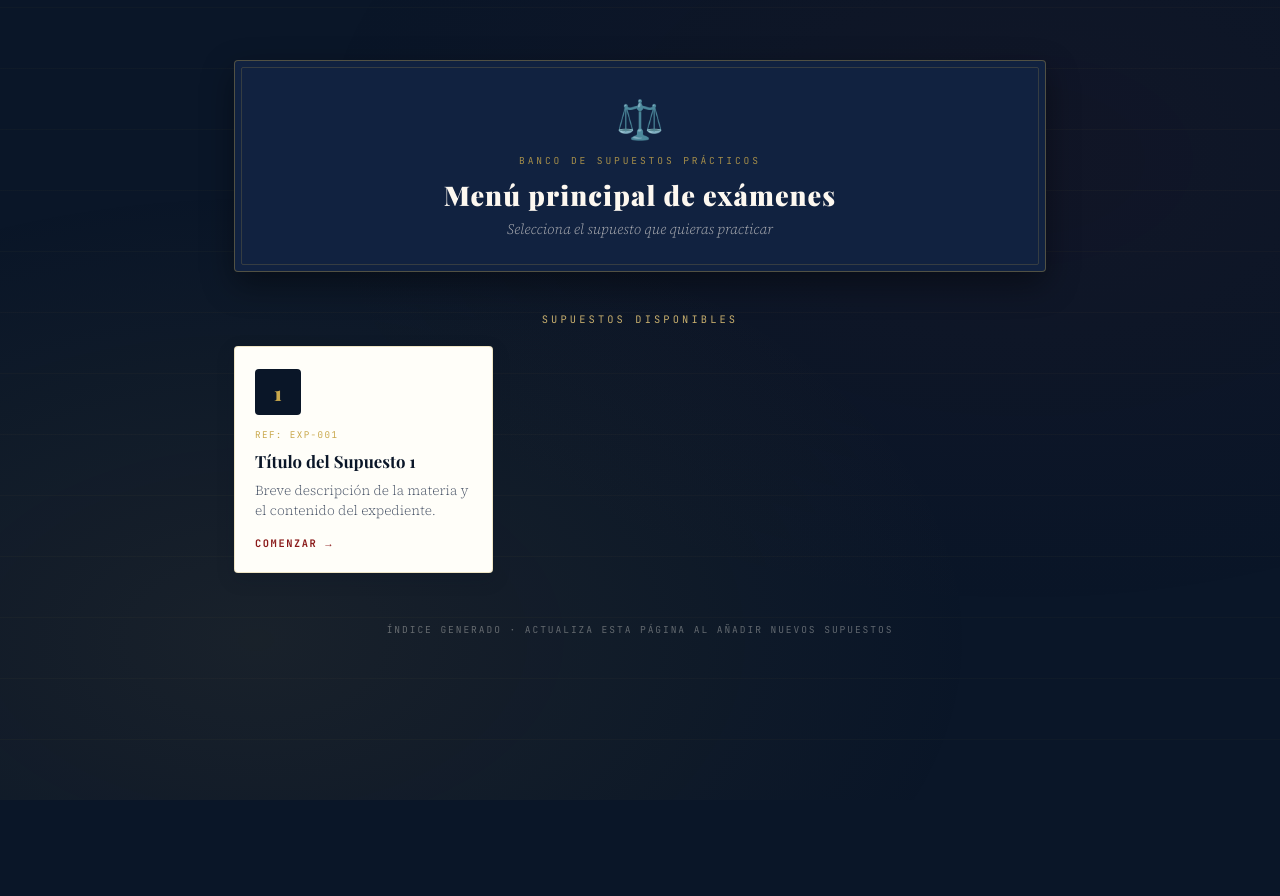
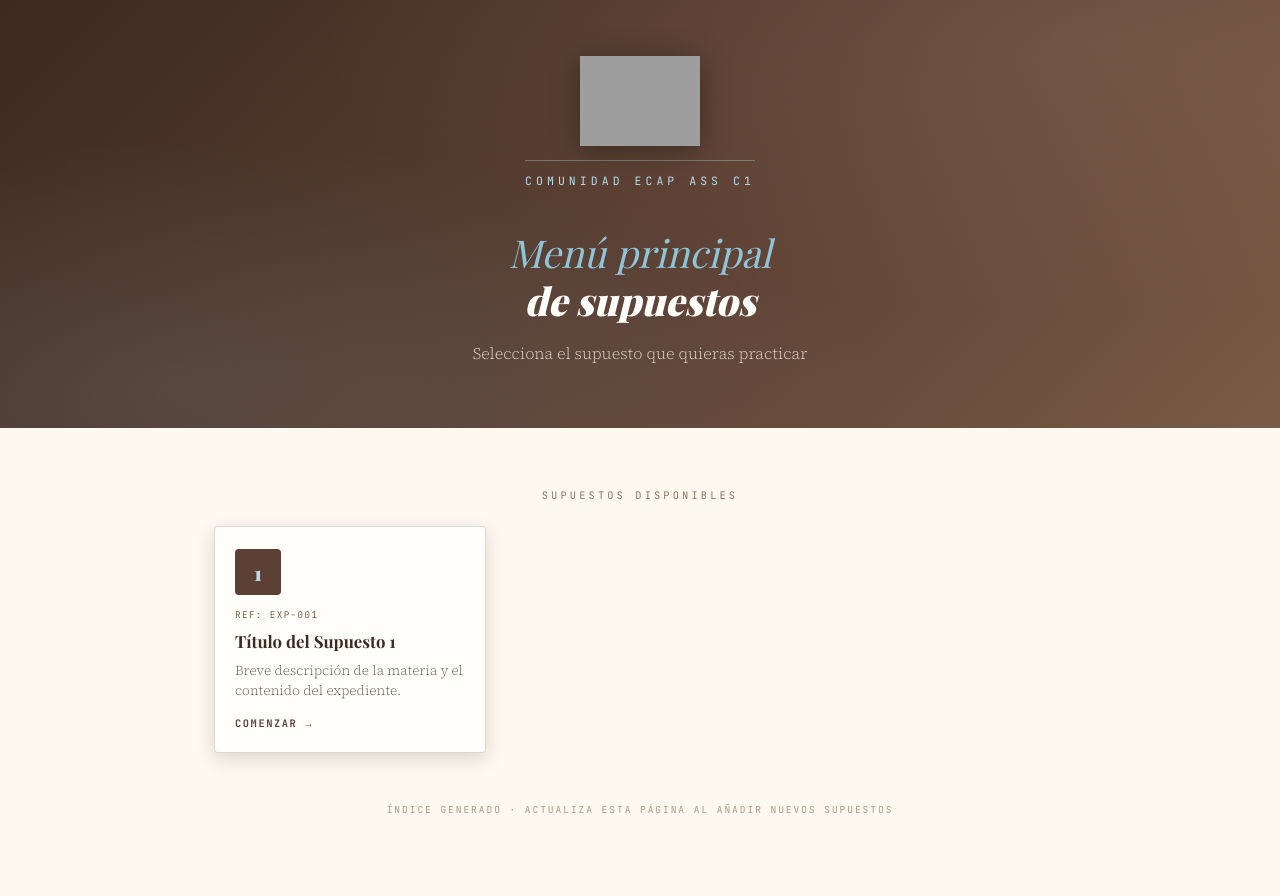
Before and after one commit to RMalumP/SupuestosC1, a plain HTML site: page index.html in a window 1280 px wide. Before the commit the page ends 800 px from the top, so only its background shows below. Drawn offline with nearby package versions, Linux system fonts and the light colour scheme; grey boxes are pictures that could not be loaded; a web font is replaced by a local one.

Commit message:
Revise title and update CSS styles in index.html
Updated title and styling in index.html for improved design and branding.

```diff
--- a/index.html
+++ b/index.html
@@ -3,73 +3,100 @@
 <head>
     <meta charset="UTF-8">
     <meta name="viewport" content="width=device-width, initial-scale=1.0">
-    <title>Menú de Supuestos | Plantilla Examen</title>
+    <title>Menú de Supuestos | Comunidad ECAP ASS C1</title>
     <link href="https://fonts.googleapis.com/css2?family=Playfair+Display:ital,wght@0,400;0,700;0,900;1,400&family=Source+Serif+4:ital,opsz,wght@0,8..60,300;0,8..60,600;1,8..60,300&family=JetBrains+Mono:wght@400;700&display=swap" rel="stylesheet">
 
     <style>
         :root {
-            --navy:     #0a1628;
-            --navy-mid: #112240;
-            --gold:     #c9a84c;
-            --gold-lt:  #e8c97a;
-            --cream:    #fdf8f0;
-            --parch:    #f5ede0;
-            --crimson:  #8b1a1a;
-            --forest:   #1a4731;
-            --slate:    #4a5568;
-            --ink:      #1a1a2e;
-            --paper:    #fffef9;
-            --shadow:   rgba(10,22,40,0.18);
-            --radius:   4px;
+            --brown-dark: #3d2a20;
+            --brown:      #5c4033;
+            --brown-mid:  #7a5b47;
+            --tan:        #c9a58a;
+            --blue:       #8fc4d9;
+            --blue-lt:    #b8dceb;
+            --cream:      #fdf8f0;
+            --pink-bg:    #f7ece7;
+            --ink:        #2b2118;
+            --slate:      #6b5d52;
+            --paper:      #fffefb;
+            --shadow:     rgba(61,42,32,0.16);
+            --radius:     4px;
         }
         *, *::before, *::after { box-sizing: border-box; margin: 0; padding: 0; }
 
         body {
             font-family: 'Source Serif 4', Georgia, serif;
-            background: var(--navy);
+            background: var(--cream);
             color: var(--ink);
             min-height: 100vh;
             overflow-x: hidden;
         }
-        body::before {
+
+        .hero {
+            background: linear-gradient(135deg, var(--brown-dark) 0%, var(--brown) 55%, var(--brown-mid) 100%);
+            position: relative;
+            overflow: hidden;
+        }
+        .hero::before {
             content: '';
-            position: fixed; inset: 0;
+            position: absolute; inset: 0;
             background:
-                repeating-linear-gradient(0deg, transparent, transparent 60px,
-                    rgba(201,168,76,0.03) 60px, rgba(201,168,76,0.03) 61px),
-                radial-gradient(ellipse at 20% 80%, rgba(201,168,76,0.08) 0%, transparent 50%),
-                radial-gradient(ellipse at 80% 20%, rgba(139,26,26,0.06) 0%, transparent 50%);
-            pointer-events: none; z-index: 0;
+                radial-gradient(ellipse at 15% 90%, rgba(143,196,217,0.12) 0%, transparent 45%),
+                radial-gradient(ellipse at 85% 10%, rgba(201,165,138,0.15) 0%, transparent 50%);
+            pointer-events: none;
         }
 
-        .container { max-width: 860px; margin: 0 auto; padding: 60px 24px 80px; position: relative; z-index: 1; }
+        .container { max-width: 900px; margin: 0 auto; padding: 60px 24px 80px; position: relative; z-index: 1; }
+        .hero-inner { max-width: 900px; margin: 0 auto; padding: 56px 24px 64px; position: relative; z-index: 1; text-align: center; }
 
-        /* CABECERA INSTITUCIONAL (idéntica al examen) */
-        .inst-header {
-            background: var(--navy-mid);
-            border: 1.5px solid rgba(201,168,76,0.35);
-            border-radius: var(--radius);
-            padding: 32px 24px;
-            text-align: center;
-            position: relative;
+        .logo-wrap {
+            display: flex;
+            flex-direction: column;
+            align-items: center;
+            gap: 14px;
             margin-bottom: 40px;
-            box-shadow: 0 12px 32px rgba(0,0,0,0.4);
         }
-        .inst-header::before {
-            content: '';
-            position: absolute; inset: 6px;
-            border: 1px solid rgba(201,168,76,0.2);
-            border-radius: 2px; pointer-events: none;
+        .logo-wrap img {
+            max-height: 90px;
+            width: auto;
+            filter: drop-shadow(0 4px 14px rgba(0,0,0,0.35));
         }
-        .inst-header .escudo { font-size: 2.4rem; margin-bottom: 8px; display: block; }
-        .inst-header .organismo { font-family: 'JetBrains Mono', monospace; font-size: 0.6rem; letter-spacing: 0.3em; color: var(--gold); opacity: 0.8; }
-        .inst-header h1 { font-family: 'Playfair Display', serif; font-size: 1.7rem; font-weight: 900; color: var(--cream); margin: 10px 0 6px; letter-spacing: 0.04em; }
-        .inst-header p { font-family: 'Source Serif 4', serif; font-size: 0.9rem; color: rgba(253,248,240,0.65); font-style: italic; }
+        .logo-subtitle {
+            font-family: 'JetBrains Mono', monospace;
+            font-size: 0.72rem;
+            letter-spacing: 0.35em;
+            text-transform: uppercase;
+            color: var(--blue-lt);
+            border-top: 1px solid rgba(184,220,235,0.35);
+            padding-top: 12px;
+        }
+
+        .hero h1 {
+            font-family: 'Playfair Display', serif;
+            font-style: italic;
+            font-weight: 400;
+            font-size: 2.4rem;
+            color: var(--blue);
+            line-height: 1.25;
+        }
+        .hero h1 strong {
+            display: block;
+            font-family: 'Playfair Display', serif;
+            font-style: italic;
+            font-weight: 900;
+            color: var(--paper);
+        }
+        .hero p {
+            margin-top: 18px;
+            font-family: 'Source Serif 4', serif;
+            font-size: 1rem;
+            color: rgba(253,248,240,0.8);
+        }
 
         /* CUADRÍCULA DE SUPUESTOS */
         .grid-title {
             font-family: 'JetBrains Mono', monospace; font-size: 0.65rem; letter-spacing: 0.3em;
-            color: var(--gold-lt); text-align: center; margin-bottom: 20px; opacity: 0.85;
+            color: var(--brown-mid); text-align: center; margin-bottom: 24px; opacity: 0.85;
         }
         .supuestos-grid {
             display: grid;
@@ -79,7 +106,7 @@
         .supuesto-card {
             display: block;
             background: var(--paper);
-            border: 1.5px solid rgba(201,168,76,0.3);
+            border: 1.5px solid rgba(92,64,51,0.2);
             border-radius: var(--radius);
             padding: 22px 20px;
             text-decoration: none;
@@ -89,33 +116,32 @@
         }
         .supuesto-card:hover {
             transform: translateY(-4px);
-            border-color: var(--gold);
-            box-shadow: 0 14px 30px rgba(0,0,0,0.35);
+            border-color: var(--blue);
+            box-shadow: 0 14px 30px rgba(61,42,32,0.22);
         }
         .supuesto-card .exp-number {
             width: 46px; height: 46px;
-            background: var(--navy); color: var(--gold);
+            background: var(--brown); color: var(--blue-lt);
             display: flex; align-items: center; justify-content: center;
             font-family: 'Playfair Display', serif; font-size: 1.25rem; font-weight: 900;
             border-radius: var(--radius); margin-bottom: 14px;
         }
         .supuesto-card h2 {
             font-family: 'Playfair Display', serif; font-size: 1.05rem; font-weight: 700;
-            color: var(--navy); line-height: 1.3; margin-bottom: 8px;
+            color: var(--brown-dark); line-height: 1.3; margin-bottom: 8px;
         }
         .supuesto-card .ref {
             font-family: 'JetBrains Mono', monospace; font-size: 0.58rem; letter-spacing: 0.15em;
-            color: var(--gold); text-transform: uppercase; display: block; margin-bottom: 10px;
+            color: var(--brown-mid); text-transform: uppercase; display: block; margin-bottom: 10px;
         }
         .supuesto-card .desc {
             font-family: 'Source Serif 4', serif; font-size: 0.85rem; color: var(--slate); line-height: 1.5;
         }
         .supuesto-card .go {
             margin-top: 14px; font-family: 'JetBrains Mono', monospace; font-size: 0.65rem;
-            letter-spacing: 0.15em; color: var(--crimson); text-transform: uppercase; font-weight: 700;
+            letter-spacing: 0.15em; color: var(--brown); text-transform: uppercase; font-weight: 700;
         }
 
-        /* Placeholder para cuando aún no existe el archivo del supuesto */
         .supuesto-card.disabled {
             opacity: 0.5; cursor: not-allowed; pointer-events: none;
         }
@@ -123,25 +149,30 @@
         footer {
             text-align: center; margin-top: 50px;
             font-family: 'JetBrains Mono', monospace; font-size: 0.6rem;
-            letter-spacing: 0.2em; color: rgba(253,248,240,0.35);
+            letter-spacing: 0.2em; color: var(--brown-mid);
+            opacity: 0.6;
         }
 
         @media (max-width: 480px) {
-            .inst-header h1 { font-size: 1.3rem; }
+            .hero h1 { font-size: 1.7rem; }
             .supuestos-grid { grid-template-columns: 1fr; }
         }
     </style>
 </head>
 <body>
 
+<div class="hero">
+    <div class="hero-inner">
+        <div class="logo-wrap">
+            <img src="https://academia.ecap.es/pluginfile.php?file=%2F1%2Fcore_admin%2Flogo%2F0x200%2F1782109950%2FACADEMIA%20VIRTUAL%20%281%29.png" alt="ECAP - Escuela Ciudadana de Administración Pública">
+            <span class="logo-subtitle">Comunidad ECAP ASS C1</span>
+        </div>
+        <h1>Menú principal<strong>de supuestos</strong></h1>
+        <p>Selecciona el supuesto que quieras practicar</p>
+    </div>
+</div>
+
 <div class="container">
-
-    <header class="inst-header">
-        <span class="escudo">⚖️</span>
-        <div class="organismo">BANCO DE SUPUESTOS PRÁCTICOS</div>
-        <h1>Menú principal de exámenes</h1>
-        <p>Selecciona el supuesto que quieras practicar</p>
-    </header>
 
     <div class="grid-title">SUPUESTOS DISPONIBLES</div>
 
@@ -154,6 +185,7 @@
             <div class="desc">Breve descripción de la materia y el contenido del expediente.</div>
             <div class="go">Comenzar →</div>
         </a>
+
 
         <!--
             Para añadir un nuevo supuesto:
```
